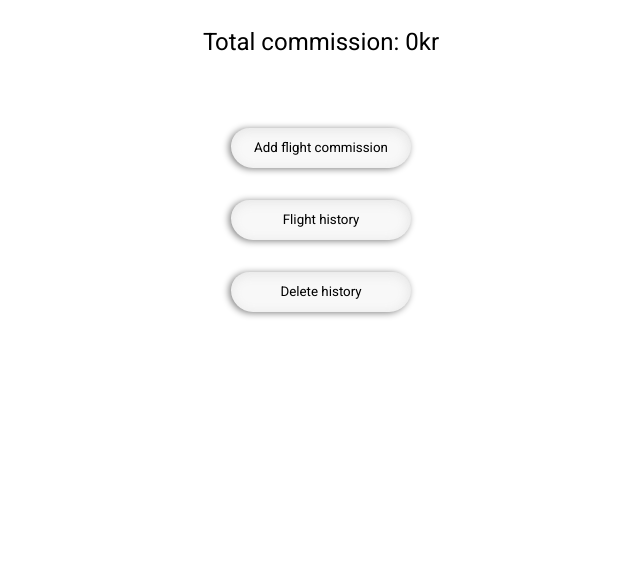
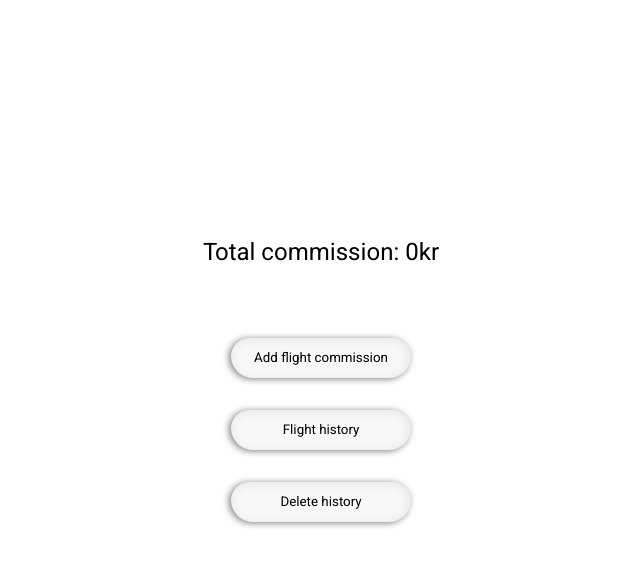
Before and after one commit to albinglindell/commission-calculator, a React (Create React App) app: page / in a window 1280 px wide. Shown: the top 566 px of the page, without its empty margins (319-959 px from the left). Built offline with nearby package versions, Linux system fonts and the light colour scheme.

Commit message:
changed the vh to svh

```diff
--- a/src/App.css
+++ b/src/App.css
@@ -5,6 +5,9 @@
   box-sizing: border-box;
   font-family: 'Heebo', sans-serif;
   font-weight: 400;
+}
+.App{
+  height: 100svh;
 }
 body{
   height: 100svh;
```
